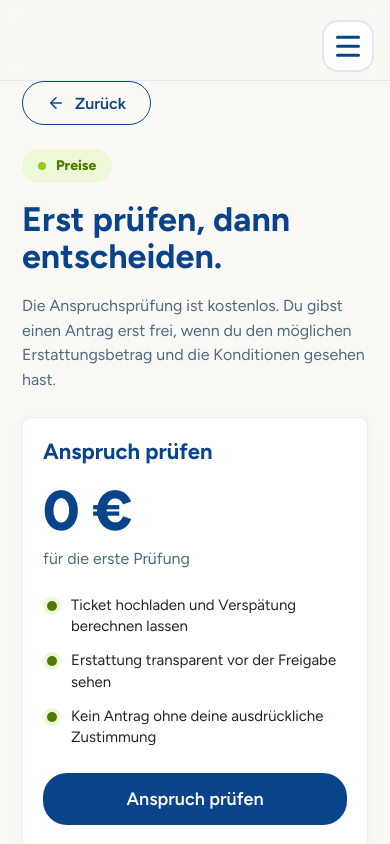
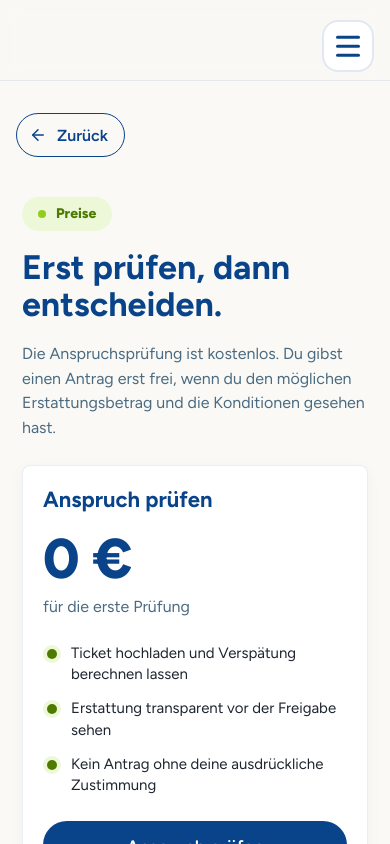
Before and after one commit to dhbw-ma-refund/railback, a React (Vite) app in the folder frontend/: page /preise in a window 390 px wide. Shown: the top 844 px of the page. Built offline with nearby package versions, Linux system fonts and the light colour scheme.

Commit message:
style: Update PricingPage styles for improved layout and button positioning

```diff
--- a/frontend/src/pages/PricingPage.css
+++ b/frontend/src/pages/PricingPage.css
@@ -9,18 +9,28 @@
 }
 
 .pricing-main {
+  position: relative;
   flex: 1;
   min-height: 0;
   display: flex;
   flex-direction: column;
 }
 
+/* Gleiche Platzierung wie der Zurück-Button auf der FAQ-Übersicht:
+   absolut oben links, damit der Hero-Inhalt vertikal zentriert bleibt
+   und der Button denselben Abstand zum Header hat. */
 .pricing-page__head {
-  margin-top: var(--spacing-2);
-  margin-bottom: var(--spacing-2);
+  position: absolute;
+  top: clamp(16px, 2.5vh, 36px);
+  left: clamp(22px, 4.5vw, 88px);
+  z-index: 1;
+  margin: 0;
+  /* Gleiches padding-top wie die FAQ-Seite (.page__head), damit der Button
+     denselben Abstand zum Header hat. */
+  padding-top: var(--spacing-2);
 }
 
-.pricing-page__back {
+.pricing-page .pricing-page__back {
   display: inline-flex;
   align-items: center;
   gap: 10px;
@@ -153,6 +163,14 @@
 }
 
 @media (min-width: 1440px) {
+  /* Gleiche Button-Maße wie der Zurück-Button auf der FAQ-Seite. */
+  .pricing-page .pricing-page__back {
+    height: 50px;
+    min-height: 50px;
+    padding: 0 20px;
+    font-size: 17px;
+  }
+
   .pricing-hero {
     grid-template-columns: minmax(0, 1fr) minmax(500px, 600px);
     gap: clamp(72px, 5vw, 96px);
@@ -176,6 +194,14 @@
 }
 
 @media (min-width: 2000px) {
+  .pricing-page .pricing-page__back {
+    height: 58px;
+    min-height: 58px;
+    padding: 0 26px;
+    gap: 12px;
+    font-size: 20px;
+  }
+
   .pricing-hero {
     grid-template-columns: minmax(0, 1fr) minmax(620px, 680px);
     gap: 96px;
@@ -240,6 +266,19 @@
 }
 
 @media (max-width: 767px) {
+  .pricing-page__head {
+    position: static;
+    margin: var(--spacing-2) 0;
+    padding: var(--spacing-2) var(--margin-mobile) 0;
+  }
+
+  .pricing-page .pricing-page__back {
+    height: 44px;
+    min-height: 44px;
+    padding: 0 16px 0 12px;
+    background: transparent;
+  }
+
   .pricing-hero {
     gap: 24px;
   }
--- a/frontend/src/pages/PricingPage.tsx
+++ b/frontend/src/pages/PricingPage.tsx
@@ -49,7 +49,7 @@ export const PricingPage = () => {
     <div className="pricing-page">
       <Header />
       <main className="pricing-main">
-        <div className="wrap container pricing-page__head">
+        <div className="pricing-page__head">
           <button
             type="button"
             className="rb-button rb-button--secondary rb-button--medium pricing-page__back"
```
